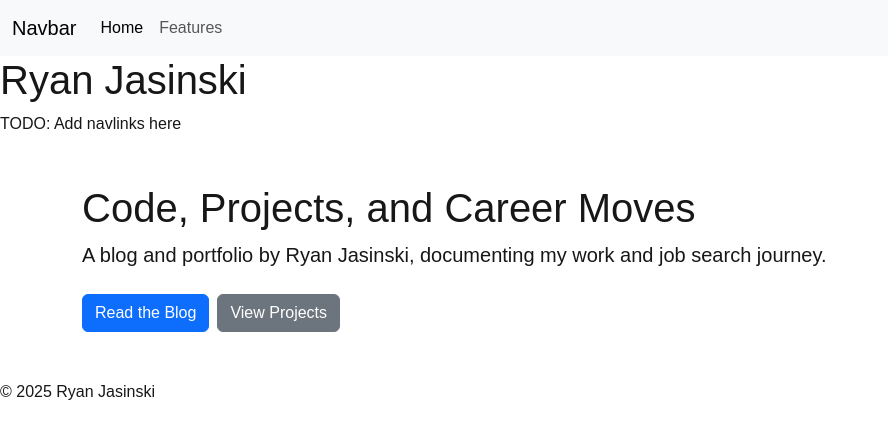
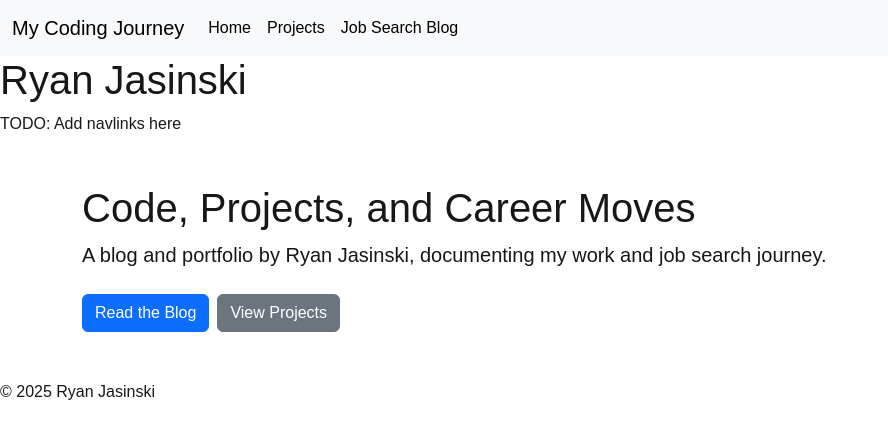
Before and after one commit to codeMonkeyHopeful/portfolio-and-blog, a Next.js app: page / in a window 1280 px wide. Shown: the top 438 px of the page, without its empty margins (0-888 px from the left). Built offline with nearby package versions, Linux system fonts and the light colour scheme.

Commit message:
links fixed

```diff
--- a/src/components/Navbar.tsx
+++ b/src/components/Navbar.tsx
@@ -1,34 +1,45 @@
 import { FC } from "react";
+import Link from "next/link";
+
+const navLinks = [{}];
 
 export const Navbar: FC = () => {
   return (
     <nav className="navbar navbar-expand-lg navbar-light bg-light">
       <div className="container-fluid">
-        <a className="navbar-brand" href="#">
-          Navbar
-        </a>
+        <Link
+          href="/"
+          className="nav-link active navbar-brand"
+          aria-current="page"
+        >
+          {"My Coding Journey"}
+        </Link>
+
         <button
           className="navbar-toggler"
           type="button"
           data-bs-toggle="collapse"
           data-bs-target="#navbarNav"
           aria-controls="navbarNav"
-          aria-expanded="false"
+          aria-expanded="true"
           aria-label="Toggle navigation"
         >
-          <span className="navbar-toggler-icon"></span>
+          <span className="navbar-toggler-icon">asdf</span>
         </button>
         <div className="collapse navbar-collapse" id="navbarNav">
           <ul className="navbar-nav">
             <li className="nav-item">
-              <a className="nav-link active" aria-current="page" href="#">
-                Home
-              </a>
+              <Link href="/" className="nav-link active" aria-current="page">
+                {"Home"}
+              </Link>
             </li>
+            <Link href="/" className="nav-link active" aria-current="page">
+              {"Projects"}
+            </Link>
             <li className="nav-item">
-              <a className="nav-link" href="#">
-                Features
-              </a>
+              <Link href="/" className="nav-link active" aria-current="page">
+                {"Job Search Blog"}
+              </Link>
             </li>
           </ul>
         </div>
```
